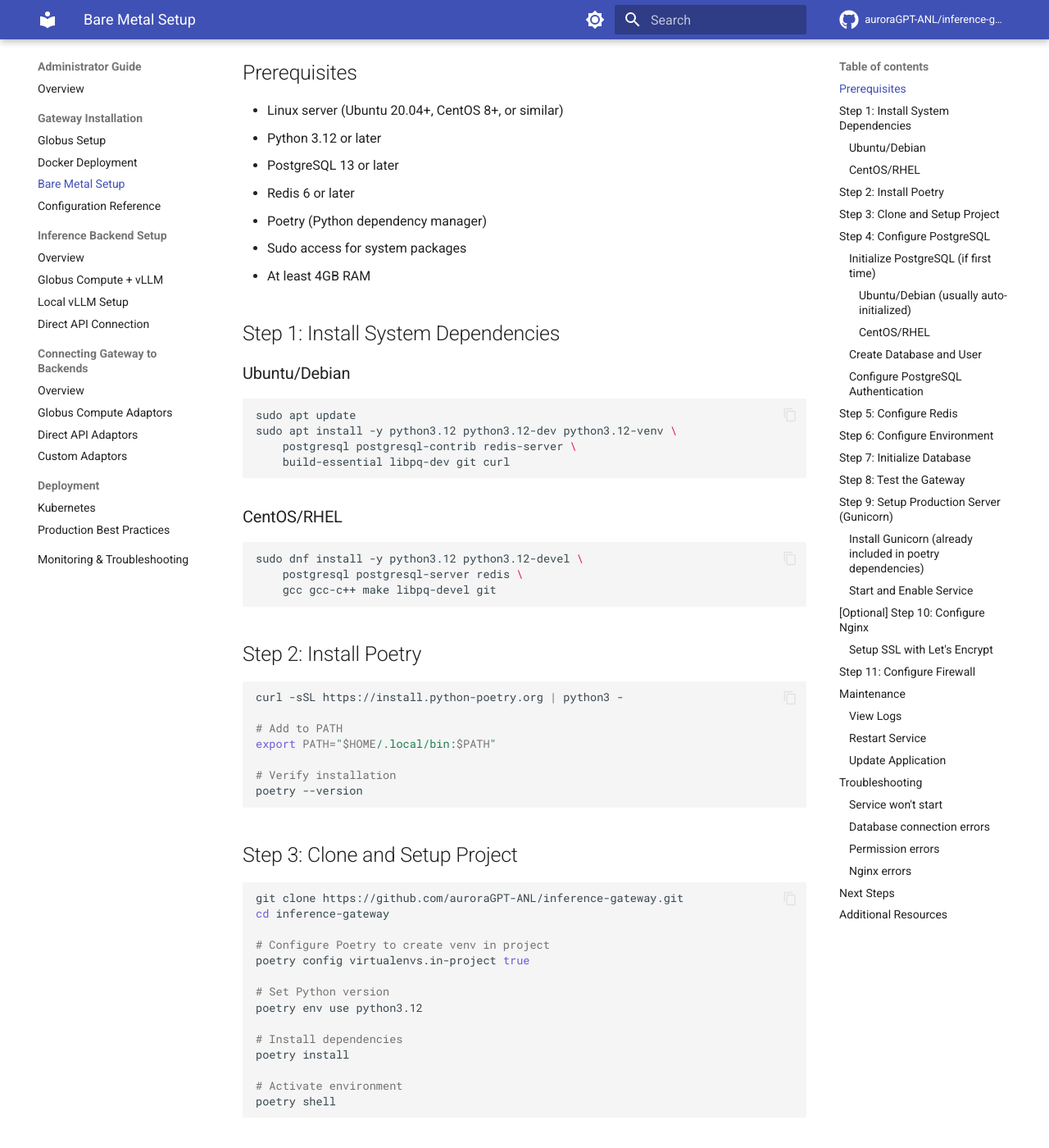
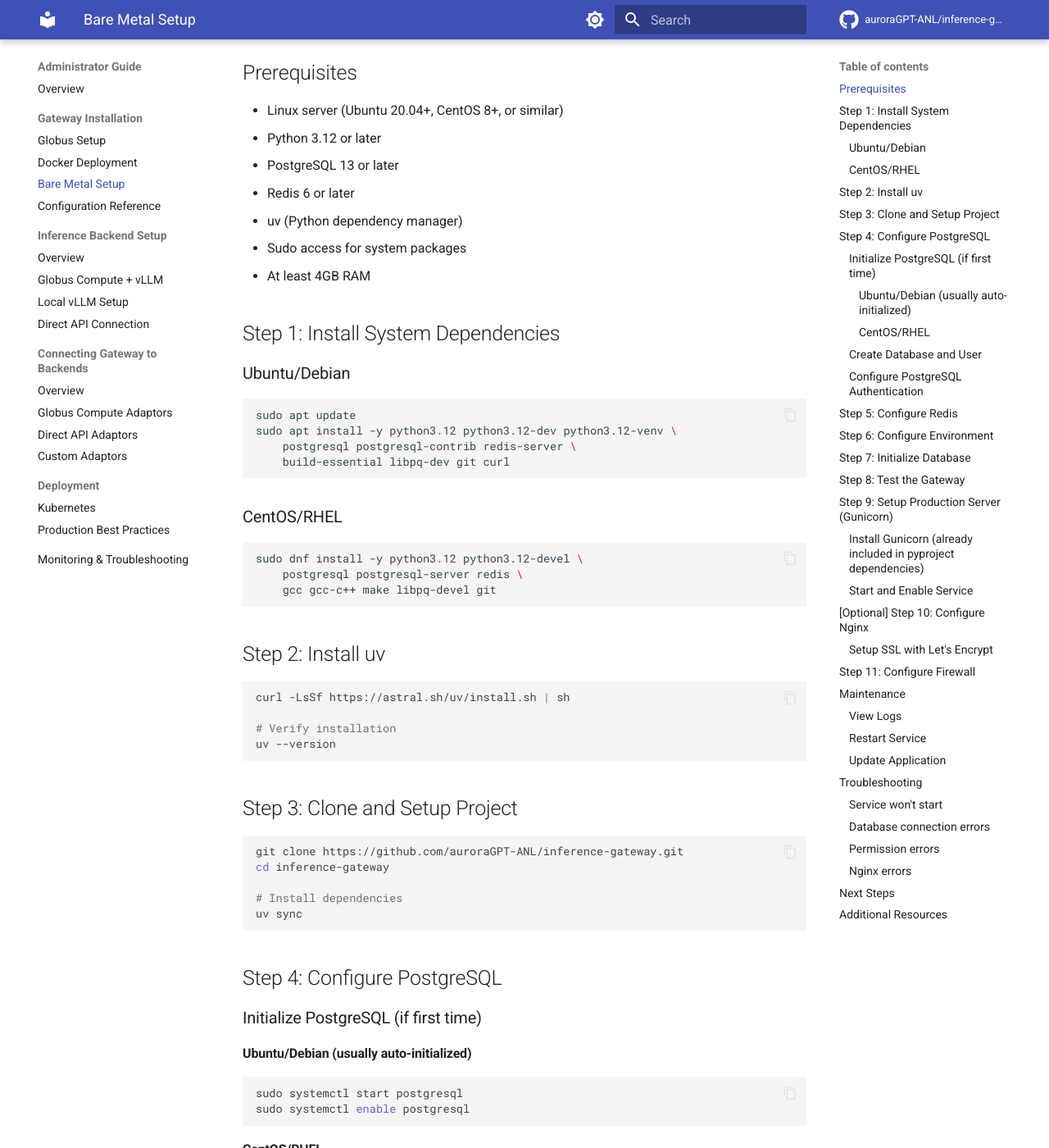
Before and after one commit to auroraGPT-ANL/inference-gateway, an MkDocs documentation site: the page built from docs/admin-guide/gateway-setup/bare-metal.md, in a window 1280 px wide and 1400 px high, scrolled down 222 px. Shown: the whole window at 82% size. Built offline with MkDocs 1.6.1 and Material for MkDocs 9.7.7, drawn with Linux system fonts in a browser that asks for light colours; comment, search, counter and statistics services are not loaded; some of the changed text lies outside the part shown.

Commit message:
docs/bare-metal: update docs to use `uv`

````diff
--- a/docs/admin-guide/gateway-setup/bare-metal.md
+++ b/docs/admin-guide/gateway-setup/bare-metal.md
@@ -8,7 +8,7 @@
 - Python 3.12 or later
 - PostgreSQL 13 or later
 - Redis 6 or later
-- Poetry (Python dependency manager)
+- uv (Python dependency manager)
 - Sudo access for system packages
 - At least 4GB RAM
 
@@ -31,16 +31,13 @@
     gcc gcc-c++ make libpq-devel git
 ```
 
-## Step 2: Install Poetry
+## Step 2: Install uv
 
 ```bash
-curl -sSL https://install.python-poetry.org | python3 -
-
-# Add to PATH
-export PATH="$HOME/.local/bin:$PATH"
+curl -LsSf https://astral.sh/uv/install.sh | sh
 
 # Verify installation
-poetry --version
+uv --version
 ```
 
 ## Step 3: Clone and Setup Project
@@ -49,17 +46,8 @@
 git clone https://github.com/auroraGPT-ANL/inference-gateway.git
 cd inference-gateway
 
-# Configure Poetry to create venv in project
-poetry config virtualenvs.in-project true
-
-# Set Python version
-poetry env use python3.12
-
 # Install dependencies
-poetry install
-
-# Activate environment
-poetry shell
+uv sync
 ```
 
 ## Step 4: Configure PostgreSQL
@@ -141,7 +129,7 @@
 
 Make sure you include all of the Globus UUIDs and secrets generated during the [Globus setup](globus-setup.md) stage. You can generate the `SECRET_KEY` variable with the following Django command (if installed):
 ```bash
-python -c 'from django.core.management.utils import get_random_secret_key; print(get_random_secret_key())'
+uv run -- python -c 'from django.core.management.utils import get_random_secret_key; print(get_random_secret_key())'
 ```
 
 !!! warning "Production Security"
@@ -156,15 +144,10 @@
 
 ## Step 7: Initialize Database
 
-Make sure you activate your python environment:
-```bash
-poetry shell
-```
-
 Apply Django models to the database
 ```bash
-python manage.py makemigrations
-python manage.py migrate
+uv run -- ./manage.py makemigrations
+uv run -- ./manage.py migrate
 ```
 
 ## Step 8: Test the Gateway
@@ -172,7 +155,7 @@
 Run development server:
 
 ```bash
-python manage.py runserver
+uv run -- ./manage.py runserver
 ```
 
 In another terminal, execute the following command:
@@ -187,7 +170,7 @@
 
 ## Step 9: Setup Production Server (Gunicorn)
 
-### Install Gunicorn (already included in poetry dependencies)
+### Install Gunicorn (already included in pyproject dependencies)
 
 Create a systemd service file:
 
@@ -348,8 +331,8 @@
 ```bash
 cd /path/to/inference-gateway
 git pull origin main
-poetry install
-python manage.py migrate
+uv sync
+uv run -- ./manage.py migrate
 sudo systemctl restart inference-gateway
 ```
 
@@ -366,8 +349,7 @@
 Check configuration:
 
 ```bash
-poetry shell
-python manage.py check
+uv run -- ./manage.py check
 ```
 
 ### Database connection errors
````
